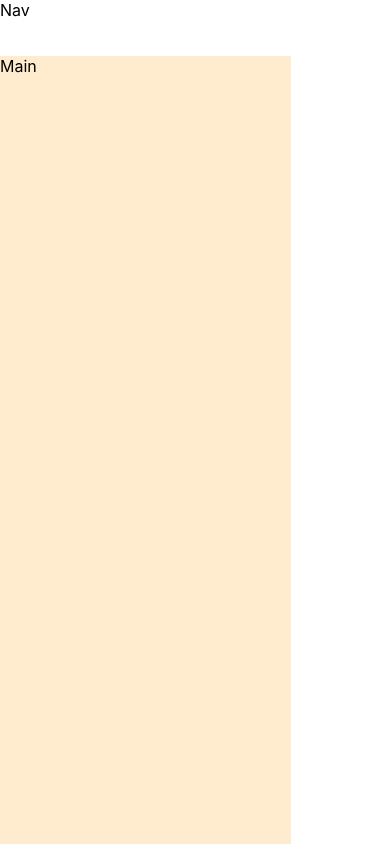
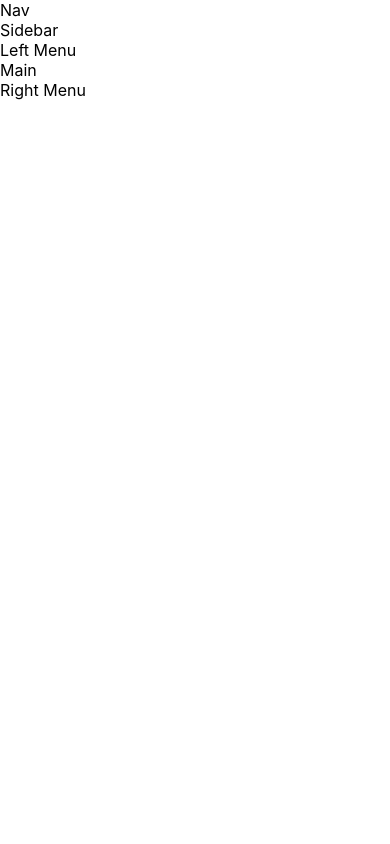
Before and after one commit to KenyOgun/super-forum-client, a React (Create React App) app: page / in a window 390 px wide. Shown: the top 844 px of the page. Built offline with nearby package versions, Linux system fonts and the light colour scheme.

Commit message:
updated App.css

```diff
--- a/src/App.css
+++ b/src/App.css
@@ -1,48 +1,186 @@
 :root {
   --min-screen-height: 1000px;
+
+  --border-color: gray;
+  --border: solid 0.1em var(--border-color);
+  --input-border-color: #e6ebf1;
+  --input-border: solid 3px var(--input-border-color);
+  --proceed-color: rgb(81, 142, 132);
+  --point-color: rgb(54, 69, 79);
+  --section-divider-color: rgba(115, 136, 181, 0.35);
+
+  --panel-border-thickness: 0.05em;
+  --panel-color: white;
+
+  --sm-font-size: 0.95em;
+  --sm-med-font-size: 1.1em;
 }
 
-.App {
+.screen-root-container {
   margin: 0 auto;
   max-width: 1200px;
-  display: grid;
-  grid-template-columns: 0.7fr 0.9fr 1.5fr 0.9fr;
-  grid-template-rows: 2.75rem 3fr;
-  grid=template-areas: "nav nav nav nav" "sidebar leftmenu content rightmenu";
-  gap: 0.75rem 0.4rem;
+  margin-bottom: 2em;
+  border: var(--border);
+  border-radius: 0.3em;
 }
 
-.navigation {
-  grid-area: nav;
+.modal-menu {
+  position: fixed;
+  min-width: 550px;
+  left: 50%;
+  top: 4.5em;
+  transform: translate(-50%);
+  border: var(--border);
+  border-radius: 5px;
+  background-color: white;
+  padding: 1em 1em 1em 1em;
+  z-index: 1000;
 }
 
-.sidebar {
-  min-height: var(--min-screen-height);
-  grid-area: sidebar;
-  background-color: aliceblue;
+input[type="text"],
+input[type="password"],
+select {
+  width: 100%;
+  padding: 12px 20px;
+  margin: 8px 0;
+  display: inline-block;
+  border: 1px solid #ccc;
+  border-radius: 4px;
+  box-sizing: border-box;
 }
 
-.leftmenu {
-  grid-area: leftmenu;
-  background-color: skyblue;
+input[type="submit"] {
+  width: 100%;
+  background-color: #4caf50;
+  color: white;
+  padding: 14px 20px;
+  margin: 8px 0;
+  border: none;
+  border-radius: 4px;
+  cursor: pointer;
 }
 
-.content {
-  min-height: var(--min-screen-height);
-  grid-area: content;
-  background-color: #ffebcd;
+input[type="submit"]:hover {
+  background-color: #45a049;
 }
 
-.rightmenu {
-  grid-area: rightmenu;
-  background-color: coral;
+.action-btn {
+  background-color: skyblue;
+  color: white;
+  padding: 14px 20px;
+  margin: 8px 0;
+  border: none;
+  border-radius: 4px;
+  cursor: pointer;
+}
+
+.cancel-btn {
+  background-color: white;
+  color: gray;
+  padding: 14px 20px;
+  margin: 8px 0;
+  border: solid 1px gray;
+  border-radius: 4px;
+  cursor: pointer;
+}
+
+.form-buttons {
+  margin-top: 0.25em;
+  display: grid;
+  grid-template-columns: 0.7fr 1.3fr;
+  grid-auto-flow: column;
+}
+
+.form-buttons-sm {
+  grid-template-columns: 1fr;
+}
+
+.form-btn-left {
+  grid-column: 1;
+}
+
+.form-btn-right {
+  grid-column: 2;
+  margin-left: 2em;
+  padding-top: 0.8em;
+}
+
+.title-bar {
+  margin-bottom: 0.4em;
+  padding-bottom: 0.25em !important;
+  border-bottom: 3px solid var(--input-border-color);
+}
+
+.panel {
+  display: flex;
+  flex-direction: row;
+  border: solid var(--panel-border-thickness) var(--border-color);
+  border-radius: 0.07em;
+  background-color: var(--panel-color);
+
+  white-space: wrap;
+  overflow: hidden;
+  text-overflow: ellipsis;
+}
+
+.icon-lg {
+  margin-left: 0.5em;
+  width: 2.23em;
+}
+
+.points-icon {
+  margin-top: 0.5em;
+}
+
+.clickable-span {
+  cursor: pointer;
+}
+
+.field {
+  width: 100%;
+  height: 56px;
+  border-radius: 4px;
+  position: relative;
+  background-color: rgba(255, 255, 255, 0.3);
+  transition: 0.3s all;
+}
+.field:hover {
+  background-color: rgba(255, 255, 255, 0.45);
+  box-shadow: 0px 4px 20px 0px rgba(0, 0, 0, 0.05);
+}
+
+hr {
+  width: 100%;
+  border: solid 2px var(--section-divider-color);
 }
 
 @media screen and (orientation: portrait) and (max-width: 768px) {
+  .form-buttons {
+    grid-template-columns: 1fr;
+  }
+
+  .form-btn-left {
+    grid-column: 1;
+  }
+
+  .form-btn-right {
+    grid-column: 1;
+    margin-left: 0.5em;
+    padding-top: 0.5em;
+  }
+
   .App {
     grid-template-columns: 1fr;
     grid-template-areas:
       "nav"
       "content";
   }
+
+  .modal-menu {
+    min-width: 60px;
+    left: 0.5em;
+    right: 0.5em;
+    top: 3.5em;
+    transform: translate(0%);
+  }
 }
```
